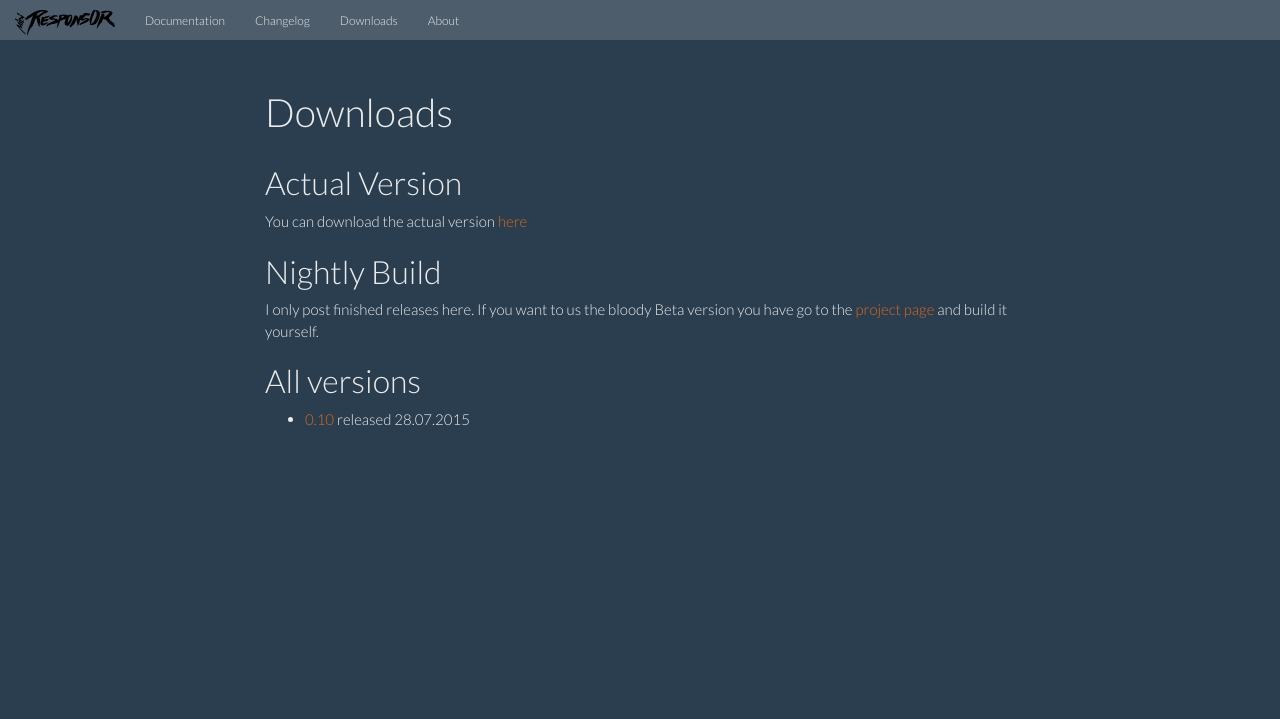
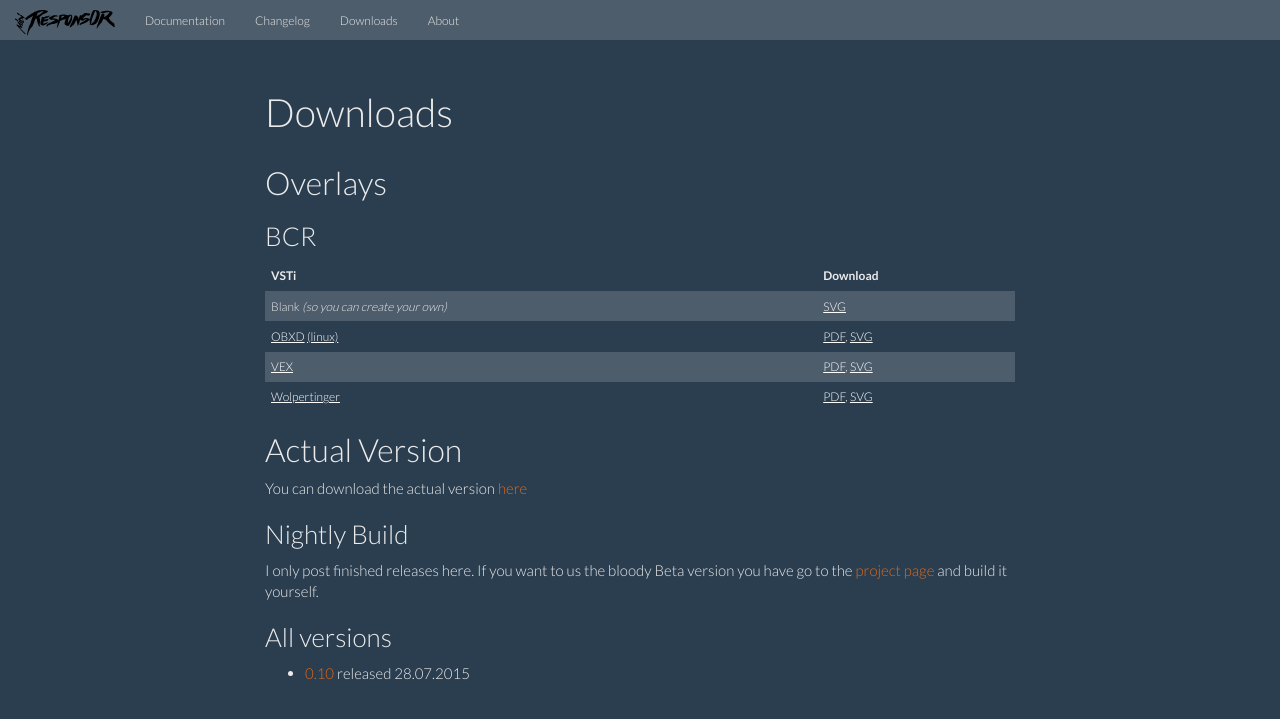
Before and after one commit to neviim/midi-respons0r, a Jekyll site: the page built from download.md, in a window 1280 px wide. Shown: the top 719 px of the page. Built offline with Jekyll 4.4.1, drawn with Linux system fonts in a browser that asks for light colours; nearby versions of some CDN libraries.

Commit message:
add overlays and linked them

```diff
--- a/_config.yml
+++ b/_config.yml
@@ -3,10 +3,12 @@ title: MIDI-Respons0r
 email: palipalo9@googlemail.com
 description: "A Midi Controller feedback plugin for Renoise"
 keywords: "Renoise, Midi-Controller"
+url: "http://mrvandalo.github.io"
 baseurl: "/midi-respons0r"
-url: "http://mrvandalo.github.io"
+overlays: "/midi-respons0r/downloads/overlays"
 
 actual_version: "Midi-Respons0r-0.10.xrnx"
+
 
 # Build settings
 markdown: kramdown
--- a/download.md
+++ b/download.md
@@ -4,16 +4,30 @@ title: Downloads
 permalink: /downloads/
 ---
 
+## Overlays
+
+### BCR
+
+{: .table .table-striped }
+VSTi | Download
+--- | ---
+Blank _(so you can create your own)_ | [SVG]( {{ site.overlays }}/bcr/bcr-blank-a3.svg )
+[OBXD](https://obxd.wordpress.com/) [(linux)](http://distrho.sourceforge.net/ports)  | [PDF]( {{ site.overlays }}/bcr/bcr-obxd-a3.pdf ), [SVG]( {{ site.overlays }}/bcr/bcr-obxd-a3.svg )
+[VEX](http://distrho.sourceforge.net/ports) |[PDF]( {{ site.overlays }}/bcr/bcr-vex-a3.pdf ), [SVG]( {{ site.overlays }}/bcr/bcr-vex-a3.svg )
+[Wolpertinger](http://distrho.sourceforge.net/ports) |[PDF]( {{ site.overlays }}/bcr/bcr-wolpertinger.pdf ), [SVG]( {{ site.overlays }}/bcr/bcr-wolpertinger.svg )
+
+
+
 
 ## Actual Version
 
 You can download the actual version [here]( {{site.baseurl }}/downloads/{{ site.actual_version }} )
 
-## Nightly Build
+### Nightly Build
 
 I only post finished releases here. If you want to us the bloody Beta version you have go to the
 [project page](https://github.com/mrVanDalo/midi-respons0r/tree/develop) and build it yourself.
 
-## All versions
+### All versions
 
 * [0.10]( {{ site.baseurl }}/downloads/Midi-Respons0r-0.10.xrnx ) released 28.07.2015
```
Also changed, not shown: _includes/landing_article.md (+1 -1 lines), documentation.md (+2 -2 lines), downloads/overlays/bcr/bcr-blank-a3.svg (added), downloads/overlays/bcr/bcr-obxd-a3.svg (added), downloads/overlays/bcr/bcr-vex-a3.svg (added), downloads/overlays/bcr/bcr-wolpertinger.svg (added), 3 other files.
